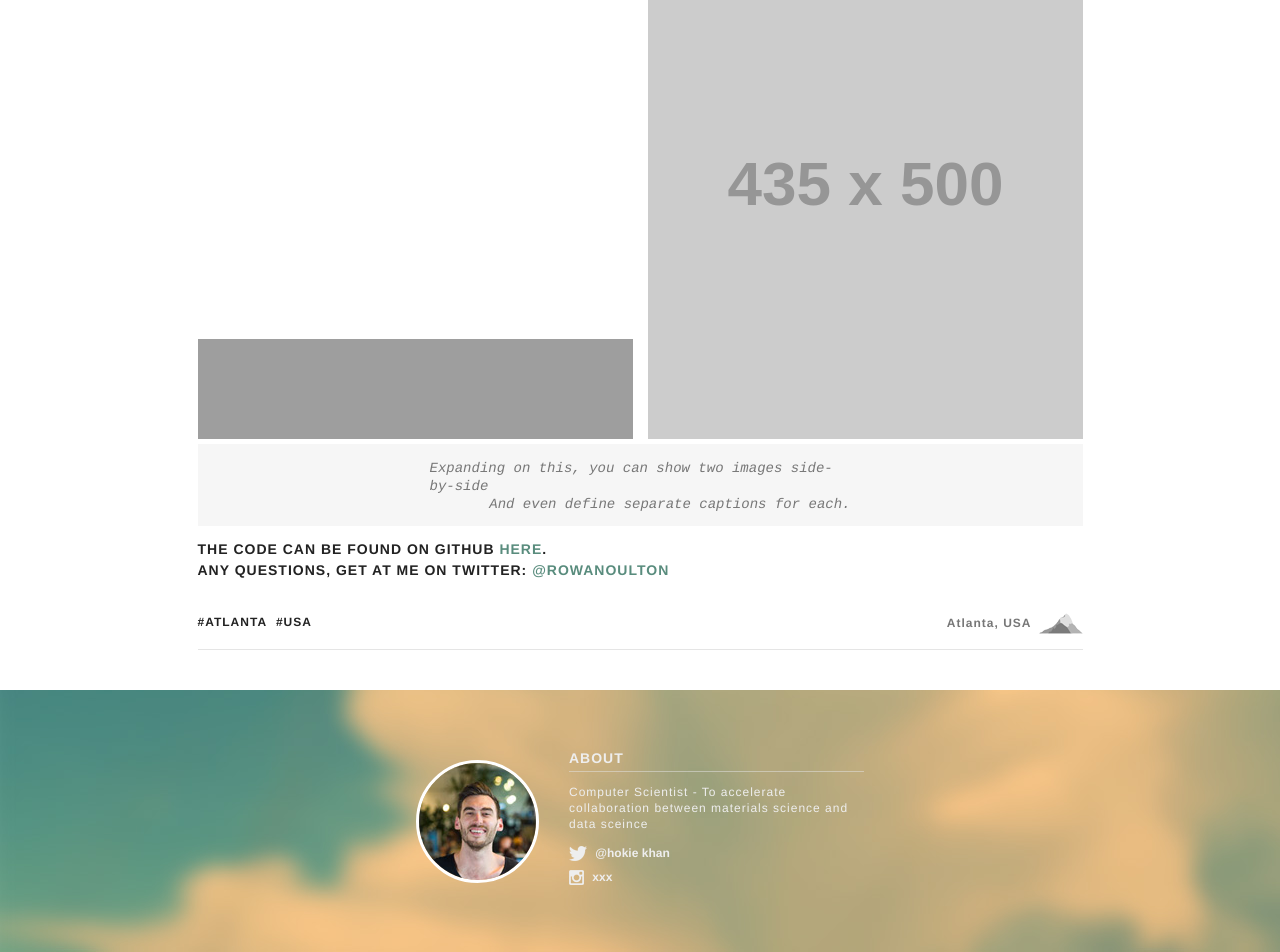
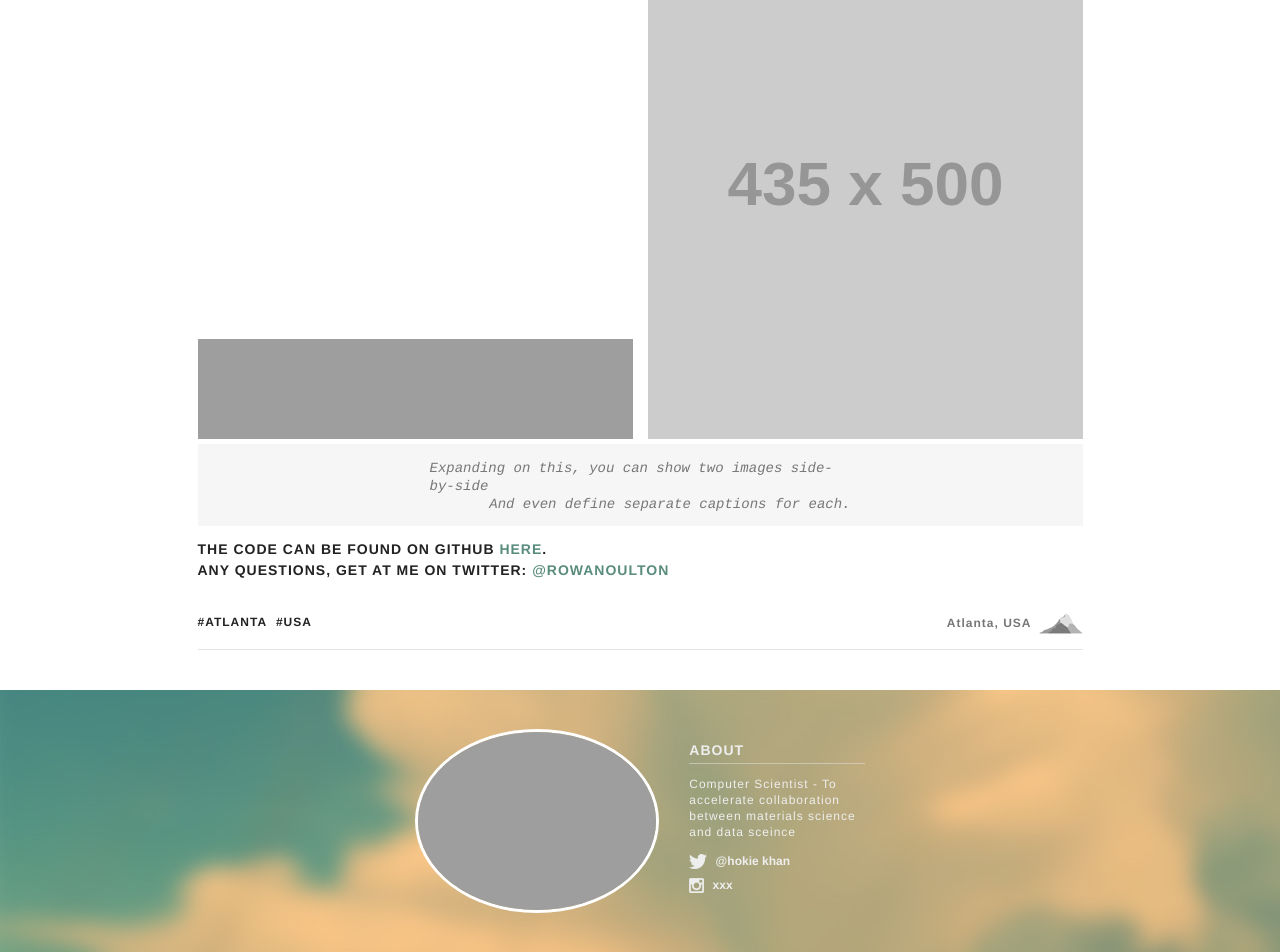
Before and after one commit to ahafeez7/ahafeez7.github.io, a Jekyll site: the page built from _posts/2014-08-12-the-travelog-theme.markdown, in a window 1280 px wide. Shown: the part 818-1770 px from the top of the page. Built offline with Jekyll 4.4.1, drawn with Linux system fonts in a browser that asks for light colours; grey boxes are pictures that could not be loaded.

Commit message:
Update footer.html
include path to hafeez.png in img class tag

```diff
--- a/_includes/footer.html
+++ b/_includes/footer.html
@@ -1,7 +1,7 @@
 <footer>
     <div class="about-wrap">
         <section class="about">
-            <img class="about-avatar" src="{{ "/img/avatar.jpg" | prepend: site.baseurl }}" border="0" alt="[name]" />
+            <img class="about-avatar" src="{{ "mined-gatech.github.io/images/hafeez.png" | prepend: site.baseurl }}" border="0" alt="[name]" />
             <div class="about-body">
                 <p class="about-body-title">About</p>
                 <p class="about-body-description">{{ site.description }}</p>
```
